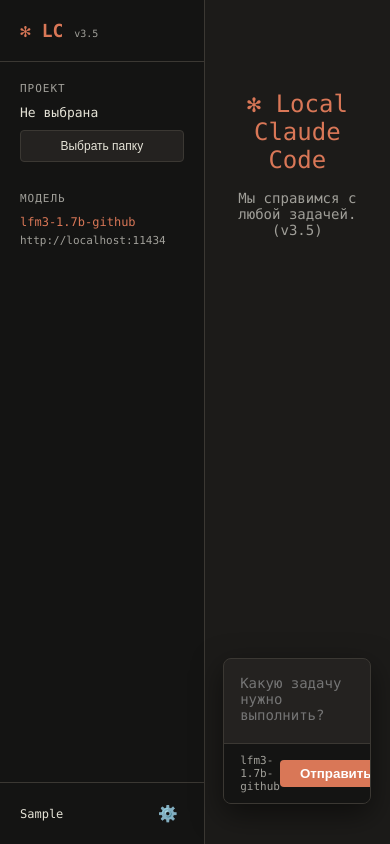
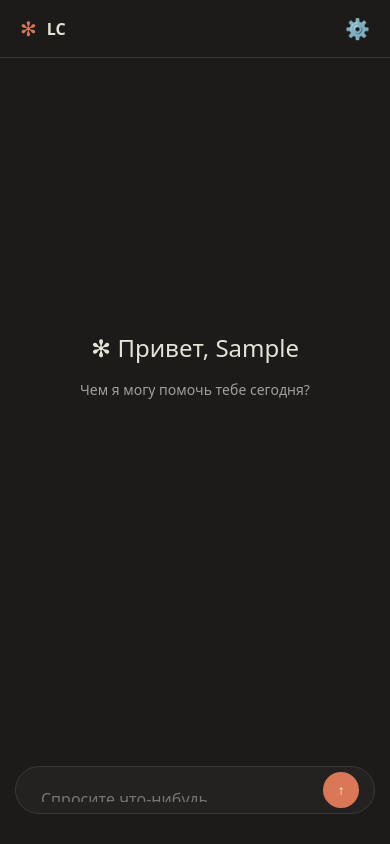
Before and after one commit to a89352892-spec/localclaude, a React (Vite) app: page / in a window 390 px wide. Both pictures are taken after typing "Sample", "Sample123" into the empty fields and a click on the button "Войти". Built offline with nearby package versions, Linux system fonts and the light colour scheme.

Commit message:
feat: mobile app v1.0.0 with APK build

```diff
--- a/src-tauri/tauri.conf.json
+++ b/src-tauri/tauri.conf.json
@@ -1,8 +1,8 @@
 {
   "$schema": "https://schema.tauri.app/config/2",
   "productName": "LocalClaude",
-  "version": "3.5.0",
-  "identifier": "com.localclaude.app",
+  "version": "1.0.0",
+  "identifier": "ai.lc.com",
   "build": {
     "frontendDist": "../dist",
     "devUrl": "http://localhost:5173",
--- a/src/App.tsx
+++ b/src/App.tsx
@@ -1,60 +1,59 @@
 import { useEffect, useRef, useState } from "react";
 import { invoke } from "@tauri-apps/api/core";
-import { open } from "@tauri-apps/plugin-dialog";
 import { streamChat, SYSTEM_PROMPT, type Msg } from "./agent";
 import { TOOLS, CMD } from "./tools";
 
-// Цвета 1:1 как у Claude
 const C = {
-  bg: "#1c1b19", sidebar: "#141413", panel: "#242220", border: "#3b3833",
+  bg: "#1c1b19", panel: "#242220", border: "#3b3833",
   text: "#e5e3d7", accent: "#d97757", user: "#8ab4f8", tool: "#a09f99",
 };
 
 type Ui = { role: "user" | "assistant" | "tool"; content: string; tool?: string };
 
+// Список 10 крутых легких моделей
+const MODELS = [
+  { id: "lfm3-1.7b-uncensored", name: "LFM3 1.7B (Uncensored)", size: "1.1 GB" },
+  { id: "llama-3-8b", name: "Llama 3 8B", size: "4.7 GB" },
+  { id: "qwen-2.5-coder-1.5b", name: "Qwen 2.5 Coder 1.5B", size: "1.0 GB" },
+  { id: "phi-3-mini", name: "Phi-3 Mini 3.8B", size: "2.3 GB" },
+  { id: "gemma-2-2b", name: "Gemma 2 2B", size: "1.6 GB" },
+  { id: "tinyllama-1.1b", name: "TinyLlama 1.1B", size: "0.6 GB" },
+  { id: "stablelm-2-1.6b", name: "StableLM 2 1.6B", size: "1.0 GB" },
+  { id: "qwen-2-1.5b", name: "Qwen 2 1.5B", size: "0.9 GB" },
+  { id: "smollm-1.7b", name: "SmolLM 1.7B", size: "1.0 GB" },
+  { id: "deepseek-coder-1.3b", name: "DeepSeek Coder 1.3B", size: "0.8 GB" },
+];
+
 export default function App() {
   const [isLoggedIn, setIsLoggedIn] = useState(false);
   const [username, setUsername] = useState("");
   const [password, setPassword] = useState("");
-  const [loginError, setLoginError] = useState("");
   const [showSettings, setShowSettings] = useState(false);
+  const [showCoder, setShowCoder] = useState(false);
 
+  const [installedModel, setInstalledModel] = useState<string | null>(null);
   const [messages, setMessages] = useState<Msg[]>([{ role: "system", content: SYSTEM_PROMPT }]);
   const [ui, setUi] = useState<Ui[]>([]);
   const [input, setInput] = useState("");
   const [busy, setBusy] = useState(false);
-
-  // По умолчанию ставим настройки для работы с GitHub
-  const [model, setModel] = useState("lfm3-1.7b-github");
-  const [baseUrl, setBaseUrl] = useState("http://localhost:11434");
-  const [workdir, setWorkdir] = useState("");
+  const [isTruncated, setIsTruncated] = useState(false);
 
   const bottom = useRef<HTMLDivElement>(null);
 
-  useEffect(() => { invoke<string>("get_workdir").then(setWorkdir).catch(() => {}); }, []);
   useEffect(() => { bottom.current?.scrollIntoView({ behavior: "smooth" }); }, [ui]);
 
   function handleLogin(e: React.FormEvent) {
     e.preventDefault();
-    if (username === "ADMiN" && password === "admiN") {
-      setIsLoggedIn(true); setLoginError("");
-    } else if (username.length > 2 && password.length > 2) {
-      setIsLoggedIn(true); setLoginError("");
-    } else {
-      setLoginError("Ник и пароль должны быть больше 2 символов");
-    }
-  }
-
-  async function pickFolder() {
-    const p = await open({ directory: true });
-    if (typeof p === "string") {
-      const real = await invoke<string>("set_workdir", { path: p });
-      setWorkdir(real);
-    }
+    if (username.length > 1) setIsLoggedIn(true);
   }
 
   async function runAgent(text: string) {
+    if (!installedModel) {
+      alert("Сначала скачай модель в настройках!");
+      return;
+    }
     setBusy(true);
+    setIsTruncated(false);
     let msgs: Msg[] = [...messages, { role: "user", content: text }];
     setMessages(msgs);
     setUi(prev => [...prev, { role: "user", content: text }]);
@@ -62,20 +61,29 @@ export default function App() {
     for (let iter = 0; iter < 30; iter++) {
       let idx = 0;
       setUi(prev => { idx = prev.length; return [...prev, { role: "assistant", content: "" }]; });
-      const a = await streamChat(baseUrl, model, msgs, TOOLS as any, (delta) => {
+
+      // Здесь мы используем WebLLM (в мобильной версии он работает через WebGPU)
+      const a = await streamChat("http://localhost", installedModel, msgs, TOOLS as any, (delta) => {
         setUi(prev => { const c = [...prev];
           c[idx] = { ...c[idx], content: (c[idx].content || "") + delta }; return c; });
       });
+
       msgs = [...msgs, a];
       setMessages(msgs);
-      if (!a.tool_calls?.length) break;
+
+      if (!a.tool_calls?.length) {
+        // Если ИИ прервался на полуслове (не хватило токенов)
+        if (a.content && a.content.length > 0 && !a.content.endsWith(".")) {
+          setIsTruncated(true);
+        }
+        break;
+      }
 
       for (const tc of a.tool_calls) {
         const name = tc.function.name;
         let args: any = {};
         try { args = JSON.parse(tc.function.arguments || "{}"); } catch {}
-        setUi(prev => [...prev, { role: "tool", content: "",
-          tool: `${name}(${Object.values(args)[0] ?? ""})` }]);
+        setUi(prev => [...prev, { role: "tool", content: "", tool: `${name}(${Object.values(args)[0] ?? ""})` }]);
         let result: string;
         try { result = await invoke<string>(CMD[name], args); }
         catch (e) { result = `Error: ${e}`; }
@@ -91,128 +99,129 @@ export default function App() {
     const t = input; setInput(""); runAgent(t);
   }
 
-  // ЭКРАН ЛОГИНА
+  function continueGen() {
+    setIsTruncated(false);
+    runAgent("Продолжай ровно с того места, где ты остановился. Не пиши вступлений.");
+  }
+
   if (!isLoggedIn) {
     return (
-      <div style={{ background: C.bg, color: C.text, height: "100vh", display: "flex", alignItems: "center", justifyContent: "center", fontFamily: "ui-monospace, Menlo" }}>
-        <form onSubmit={handleLogin} style={{ background: C.panel, padding: 40, borderRadius: 8, border: `1px solid ${C.border}`, width: 300, textAlign: "center" }}>
-          <h2 style={{ color: C.accent, marginTop: 0, fontWeight: "normal" }}>✻ LC</h2>
-          <p style={{ fontSize: 12, color: C.tool }}>Local Claude Code</p>
-          <input placeholder="Имя пользователя" value={username} onChange={e => setUsername(e.target.value)} style={{ width: "90%", padding: 10, marginBottom: 10, background: C.bg, border: `1px solid ${C.border}`, color: C.text, borderRadius: 4 }} />
-          <input placeholder="Пароль" type="password" value={password} onChange={e => setPassword(e.target.value)} style={{ width: "90%", padding: 10, marginBottom: 15, background: C.bg, border: `1px solid ${C.border}`, color: C.text, borderRadius: 4 }} />
-          {loginError && <p style={{ color: "red", fontSize: 12 }}>{loginError}</p>}
-          <button type="submit" style={{ width: "100%", padding: 10, background: C.accent, color: "white", border: "none", borderRadius: 4, cursor: "pointer", fontWeight: "bold" }}>Войти</button>
+      <div style={{ background: C.bg, color: C.text, height: "100vh", display: "flex", alignItems: "center", justifyContent: "center", fontFamily: "system-ui, sans-serif" }}>
+        <form onSubmit={handleLogin} style={{ background: C.panel, padding: 30, borderRadius: 12, border: `1px solid ${C.border}`, width: "80%", maxWidth: 300, textAlign: "center" }}>
+          <div style={{ width: 60, height: 60, borderRadius: "50%", background: C.accent, margin: "0 auto 20px", display: "flex", alignItems: "center", justifyContent: "center", fontSize: 24, fontWeight: "bold", color: "#fff" }}>LC</div>
+          <input placeholder="Никнейм" value={username} onChange={e => setUsername(e.target.value)} style={{ width: "90%", padding: 12, marginBottom: 10, background: C.bg, border: `1px solid ${C.border}`, color: C.text, borderRadius: 8 }} />
+          <input placeholder="Пароль" type="password" value={password} onChange={e => setPassword(e.target.value)} style={{ width: "90%", padding: 12, marginBottom: 20, background: C.bg, border: `1px solid ${C.border}`, color: C.text, borderRadius: 8 }} />
+          <button type="submit" style={{ width: "100%", padding: 12, background: C.accent, color: "white", border: "none", borderRadius: 8, fontWeight: "bold", fontSize: 16 }}>Войти</button>
         </form>
       </div>
     );
   }
 
   return (
-    <div style={{ background: C.bg, color: C.text, height: "100vh", display: "flex", fontFamily: "ui-monospace, Menlo", overflow: "hidden" }}>
+    <div style={{ background: C.bg, color: C.text, height: "100vh", display: "flex", flexDirection: "column", fontFamily: "system-ui, sans-serif", position: "relative" }}>
 
-      {/* ОКНО НАСТРОЕК (МОДАЛЬНОЕ) */}
+      {/* ХЕДЕР (как в Claude) */}
+      <div style={{ padding: "15px 20px", borderBottom: `1px solid ${C.border}`, display: "flex", justifyContent: "space-between", alignItems: "center" }}>
+        <div style={{ display: "flex", alignItems: "center", gap: 10 }}>
+          <span style={{ color: C.accent, fontSize: 20 }}>✻</span>
+          <span style={{ fontWeight: "600", fontSize: 16 }}>LC</span>
+        </div>
+        <div onClick={() => setShowSettings(true)} style={{ cursor: "pointer", fontSize: 20, color: C.tool }}>⚙️</div>
+      </div>
+
+      {/* НАСТРОЙКИ (МОДАЛЬНОЕ ОКНО) */}
       {showSettings && (
-        <div style={{ position: "absolute", top: 0, left: 0, width: "100%", height: "100%", background: "rgba(0,0,0,0.7)", display: "flex", alignItems: "center", justifyContent: "center", zIndex: 1000 }}>
-          <div style={{ background: C.panel, padding: 30, borderRadius: 8, border: `1px solid ${C.border}`, width: 400 }}>
-            <h3 style={{ color: C.accent, marginTop: 0 }}>Настройки</h3>
+        <div style={{ position: "absolute", top: 0, left: 0, width: "100%", height: "100%", background: C.bg, zIndex: 100, display: "flex", flexDirection: "column" }}>
+          <div style={{ padding: 20, borderBottom: `1px solid ${C.border}`, display: "flex", justifyContent: "space-between", alignItems: "center" }}>
+            <span style={{ fontWeight: "bold", fontSize: 18 }}>Настройки</span>
+            <button onClick={() => setShowSettings(false)} style={{ background: "transparent", border: "none", color: C.accent, fontSize: 16, cursor: "pointer" }}>Готово</button>
+          </div>
 
-            <div style={{ marginBottom: 15 }}>
-              <div style={{ fontSize: 12, color: C.tool, marginBottom: 5 }}>Аккаунт</div>
-              <input value={username} disabled style={{ width: "95%", padding: 8, background: C.bg, border: `1px solid ${C.border}`, color: C.text, borderRadius: 4 }} />
+          <div style={{ padding: 20, flex: 1, overflowY: "auto" }}>
+            {/* LC CODER */}
+            <div style={{ background: C.panel, padding: 20, borderRadius: 12, marginBottom: 20, border: `1px solid ${C.border}` }}>
+              <div style={{ fontSize: 16, fontWeight: "bold", marginBottom: 5 }}>LC Coder</div>
+              <div style={{ fontSize: 12, color: C.tool, marginBottom: 15 }}>
+                {installedModel ? "Ваша ИИ модель установлена" : "Ваша ИИ модель не установлена"}
+              </div>
+              <button onClick={() => setShowCoder(true)} style={{ width: "100%", background: C.text, color: C.bg, padding: 10, borderRadius: 8, border: "none", fontWeight: "bold", cursor: "pointer" }}>
+                Открыть терминал
+              </button>
             </div>
 
-            <div style={{ marginBottom: 15 }}>
-              <div style={{ fontSize: 12, color: C.tool, marginBottom: 5 }}>Модель</div>
-              <input value={model} onChange={e => setModel(e.target.value)} style={{ width: "95%", padding: 8, background: C.bg, border: `1px solid ${C.border}`, color: C.text, borderRadius: 4 }} />
-            </div>
-
-            <div style={{ marginBottom: 20 }}>
-              <div style={{ fontSize: 12, color: C.tool, marginBottom: 5 }}>API URL</div>
-              <input value={baseUrl} onChange={e => setBaseUrl(e.target.value)} style={{ width: "95%", padding: 8, background: C.bg, border: `1px solid ${C.border}`, color: C.text, borderRadius: 4 }} />
-            </div>
-
-            <div style={{ display: "flex", justifyContent: "space-between" }}>
-              <button onClick={() => setShowSettings(false)} style={{ background: C.accent, color: "white", border: "none", padding: "8px 16px", borderRadius: 4, cursor: "pointer", fontWeight: "bold" }}>Сохранить</button>
-              <button onClick={() => { setShowSettings(false); setIsLoggedIn(false); }} style={{ background: "transparent", color: "red", border: "1px solid red", padding: "8px 16px", borderRadius: 4, cursor: "pointer" }}>Выйти из аккаунта</button>
-            </div>
+            <div style={{ fontSize: 14, fontWeight: "bold", marginBottom: 10 }}>Скачать модель</div>
+            {MODELS.map(m => (
+              <div key={m.id} onClick={() => setInstalledModel(m.id)} style={{ display: "flex", justifyContent: "space-between", alignItems: "center", padding: 15, borderBottom: `1px solid ${C.border}`, cursor: "pointer", background: installedModel === m.id ? C.panel : "transparent" }}>
+                <div>
+                  <div style={{ fontSize: 14, color: installedModel === m.id ? C.accent : C.text }}>{m.name}</div>
+                  <div style={{ fontSize: 12, color: C.tool }}>{m.size}</div>
+                </div>
+                {installedModel === m.id ? <span style={{ color: C.accent }}>✓</span> : <span style={{ fontSize: 12, color: C.tool }}>Скачать</span>}
+              </div>
+            ))}
           </div>
         </div>
       )}
 
-      {/* ЛЕВАЯ ПАНЕЛЬ */}
-      <div style={{ width: 260, background: C.sidebar, borderRight: `1px solid ${C.border}`, display: "flex", flexDirection: "column" }}>
-        <div style={{ padding: 20, borderBottom: `1px solid ${C.border}`, color: C.accent, fontWeight: "bold", fontSize: 18 }}>
-          ✻ LC <span style={{ fontSize: 10, color: C.tool, fontWeight: "normal" }}>v3.5</span>
+      {/* ТЕРМИНАЛ LC CODER */}
+      {showCoder && (
+        <div style={{ position: "absolute", top: 0, left: 0, width: "100%", height: "100%", background: "#000", zIndex: 200, display: "flex", flexDirection: "column", fontFamily: "monospace" }}>
+          <div style={{ padding: 10, background: "#111", display: "flex", justifyContent: "space-between", color: C.accent }}>
+            <span>LC Coder Terminal</span>
+            <button onClick={() => setShowCoder(false)} style={{ background: "transparent", border: "none", color: "red" }}>Закрыть</button>
+          </div>
+          <div style={{ padding: 15, color: "#0f0", flex: 1, overflowY: "auto" }}>
+            <p>root@lc-mobile:~# Модель: {installedModel || "Не установлена"}</p>
+            <p>root@lc-mobile:~# Готов к работе. Выполняйте команды.</p>
+          </div>
         </div>
+      )}
 
-        <div style={{ padding: 20, flex: 1, overflowY: "auto" }}>
-          <div style={{ color: C.tool, fontSize: 11, textTransform: "uppercase", marginBottom: 10, letterSpacing: 1 }}>Проект</div>
-          <div style={{ fontSize: 13, wordBreak: "break-all", marginBottom: 10 }}>{workdir || "Не выбрана"}</div>
-          <button onClick={pickFolder} style={{ width: "100%", background: C.panel, color: C.text, border: `1px solid ${C.border}`, padding: "8px", borderRadius: 4, cursor: "pointer", fontSize: 12 }}>
-            Выбрать папку
+      {/* ОСНОВНОЙ ЧАТ */}
+      <div style={{ flex: 1, overflow: "auto", padding: 20 }}>
+        {ui.length === 0 && (
+          <div style={{ textAlign: "center", marginTop: "30vh" }}>
+            <h1 style={{ color: C.text, fontSize: 24, fontWeight: "500" }}>✻ Привет, {username}</h1>
+            <p style={{ color: C.tool, fontSize: 14 }}>Чем я могу помочь тебе сегодня?</p>
+          </div>
+        )}
+        {ui.map((m, i) => (
+          <div key={i} style={{ marginBottom: 20 }}>
+            <div style={{ fontSize: 12, fontWeight: "bold", color: m.role === "user" ? C.user : C.accent, marginBottom: 5 }}>
+              {m.role === "user" ? "Вы" : m.role === "tool" ? "Инструмент" : "LC"}
+            </div>
+            <div style={{ fontSize: 15, lineHeight: 1.6, whiteSpace: "pre-wrap" }}>
+              {m.tool ? <div style={{ background: C.panel, padding: 10, borderRadius: 8, fontFamily: "monospace", fontSize: 12 }}>⚙️ {m.tool}</div> : m.content}
+              {busy && i === ui.length - 1 && <span style={{ animation: "blink 1s infinite" }}>▋</span>}
+            </div>
+          </div>
+        ))}
+
+        {/* КНОПКА ПРОДОЛЖИТЬ */}
+        {isTruncated && !busy && (
+          <button onClick={continueGen} style={{ display: "block", margin: "20px auto", background: C.panel, color: C.text, border: `1px solid ${C.border}`, padding: "10px 20px", borderRadius: 20, cursor: "pointer", fontWeight: "bold" }}>
+            Продолжить
           </button>
+        )}
+        <div ref={bottom} />
+      </div>
 
-          <div style={{ color: C.tool, fontSize: 11, textTransform: "uppercase", marginTop: 30, marginBottom: 10, letterSpacing: 1 }}>Модель</div>
-          <div style={{ fontSize: 12, color: C.accent }}>{model}</div>
-          <div style={{ fontSize: 11, color: C.tool, marginTop: 5 }}>{baseUrl}</div>
-        </div>
-
-        <div style={{ padding: 20, borderTop: `1px solid ${C.border}`, display: "flex", alignItems: "center", justifyContent: "space-between" }}>
-          <span style={{ fontSize: 12, color: C.text }}>{username}</span>
-          <button onClick={() => setShowSettings(true)} style={{ background: "transparent", color: C.tool, border: "none", cursor: "pointer", fontSize: 16 }} title="Настройки">
-            ⚙️
+      {/* ПОЛЕ ВВОДА (как в мобильном Claude) */}
+      <div style={{ padding: 15, paddingBottom: 30 }}>
+        <div style={{ display: "flex", background: C.panel, borderRadius: 24, border: `1px solid ${C.border}`, padding: "5px 15px", alignItems: "center" }}>
+          <textarea
+            value={input}
+            onChange={e => setInput(e.target.value)}
+            placeholder="Спросите что-нибудь..."
+            style={{ flex: 1, background: "transparent", border: "none", color: C.text, padding: 10, resize: "none", height: 24, fontFamily: "inherit", fontSize: 16, outline: "none" }}
+          />
+          <button onClick={submit} disabled={busy} style={{ background: C.accent, color: "white", border: "none", width: 36, height: 36, borderRadius: "50%", display: "flex", alignItems: "center", justifyContent: "center", cursor: busy ? "not-allowed" : "pointer" }}>
+            ↑
           </button>
         </div>
       </div>
 
-      {/* ПРАВАЯ ПАНЕЛЬ */}
-      <div style={{ flex: 1, display: "flex", flexDirection: "column" }}>
-        <div style={{ flex: 1, overflow: "auto", padding: "40px 10%" }}>
-          {ui.length === 0 && (
-            <div style={{ marginTop: 50, textAlign: "center" }}>
-              <h1 style={{ color: C.accent, fontSize: 24, fontWeight: "normal" }}>✻ Local Claude Code</h1>
-              <p style={{ color: C.tool, fontSize: 14 }}>Мы справимся с любой задачей. (v3.5)</p>
-            </div>
-          )}
-          {ui.map((m, i) => (
-            <div key={i} style={{ marginBottom: 24, display: "flex", gap: 16 }}>
-              <div style={{ minWidth: 80, fontSize: 13, fontWeight: "bold", marginTop: 2,
-                color: m.role === "user" ? C.user : m.role === "tool" ? C.tool : C.accent }}>
-                {m.role === "user" ? "Ты" : m.role === "tool" ? "Инструмент" : "Claude"}
-              </div>
-              <div style={{ whiteSpace: "pre-wrap", flex: 1, fontSize: 14, lineHeight: 1.6 }}>
-                {m.tool ? (
-                  <div style={{ background: C.panel, border: `1px solid ${C.border}`, padding: "10px 15px", borderRadius: 6, fontSize: 13, color: C.tool, fontStyle: "italic" }}>
-                    ⚙️ {m.tool}
-                  </div>
-                ) : m.content}
-                {busy && i === ui.length - 1 && <span style={{ color: C.accent, animation: "blink 1s infinite" }}>▋</span>}
-              </div>
-            </div>
-          ))}
-          <div ref={bottom} />
-        </div>
-
-        <div style={{ padding: "0 10% 40px 10%" }}>
-          <div style={{ background: C.panel, border: `1px solid ${C.border}`, borderRadius: 8, overflow: "hidden", boxShadow: "0 10px 30px rgba(0,0,0,0.5)" }}>
-            <textarea
-              value={input}
-              disabled={busy}
-              onChange={e => setInput(e.target.value)}
-              onKeyDown={e => { if (e.key === "Enter" && (e.ctrlKey || e.metaKey)) { e.preventDefault(); submit(); } }}
-              placeholder={busy ? "Claude печатает..." : "Какую задачу нужно выполнить?"}
-              style={{ width: "100%", minHeight: 80, background: "transparent", border: "none", color: C.text, padding: 16, resize: "none", fontFamily: "inherit", fontSize: 14, outline: "none" }}
-            />
-            <div style={{ padding: "10px 16px", borderTop: `1px solid ${C.border}`, display: "flex", justifyContent: "space-between", alignItems: "center", background: C.sidebar }}>
-              <span style={{ fontSize: 11, color: C.tool }}>{model}</span>
-              <button onClick={submit} disabled={busy} style={{ background: C.accent, color: "white", border: "none", padding: "6px 20px", borderRadius: 4, cursor: busy ? "not-allowed" : "pointer", fontWeight: "bold", opacity: busy ? 0.5 : 1 }}>
-                Отправить
-              </button>
-            </div>
-          </div>
-        </div>
-      </div>
-      <style>{`@keyframes blink { 0% { opacity: 1; } 50% { opacity: 0; } 100% { opacity: 1; } } ::-webkit-scrollbar { width: 8px; } ::-webkit-scrollbar-thumb { background: ${C.border}; border-radius: 4px; }`}</style>
+      <style>{`@keyframes blink { 0% { opacity: 1; } 50% { opacity: 0; } 100% { opacity: 1; } } body { margin: 0; }`}</style>
     </div>
   );
 }
```
Also changed, not shown: capacitor.config.ts (added, +12 -0 lines), package.json (+9 -5 lines), 1 other file (tests, documents, lock files or other folders).
